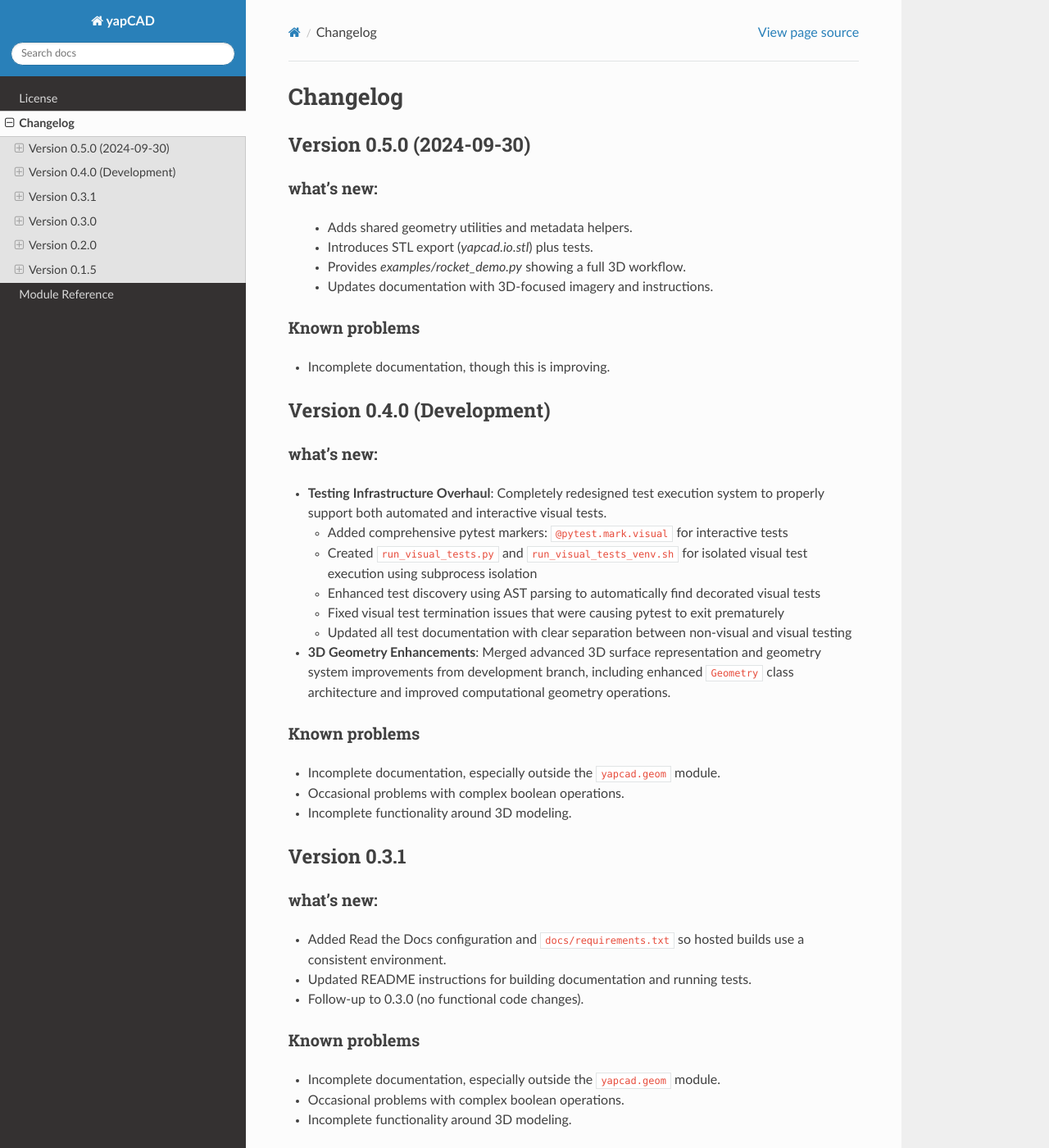
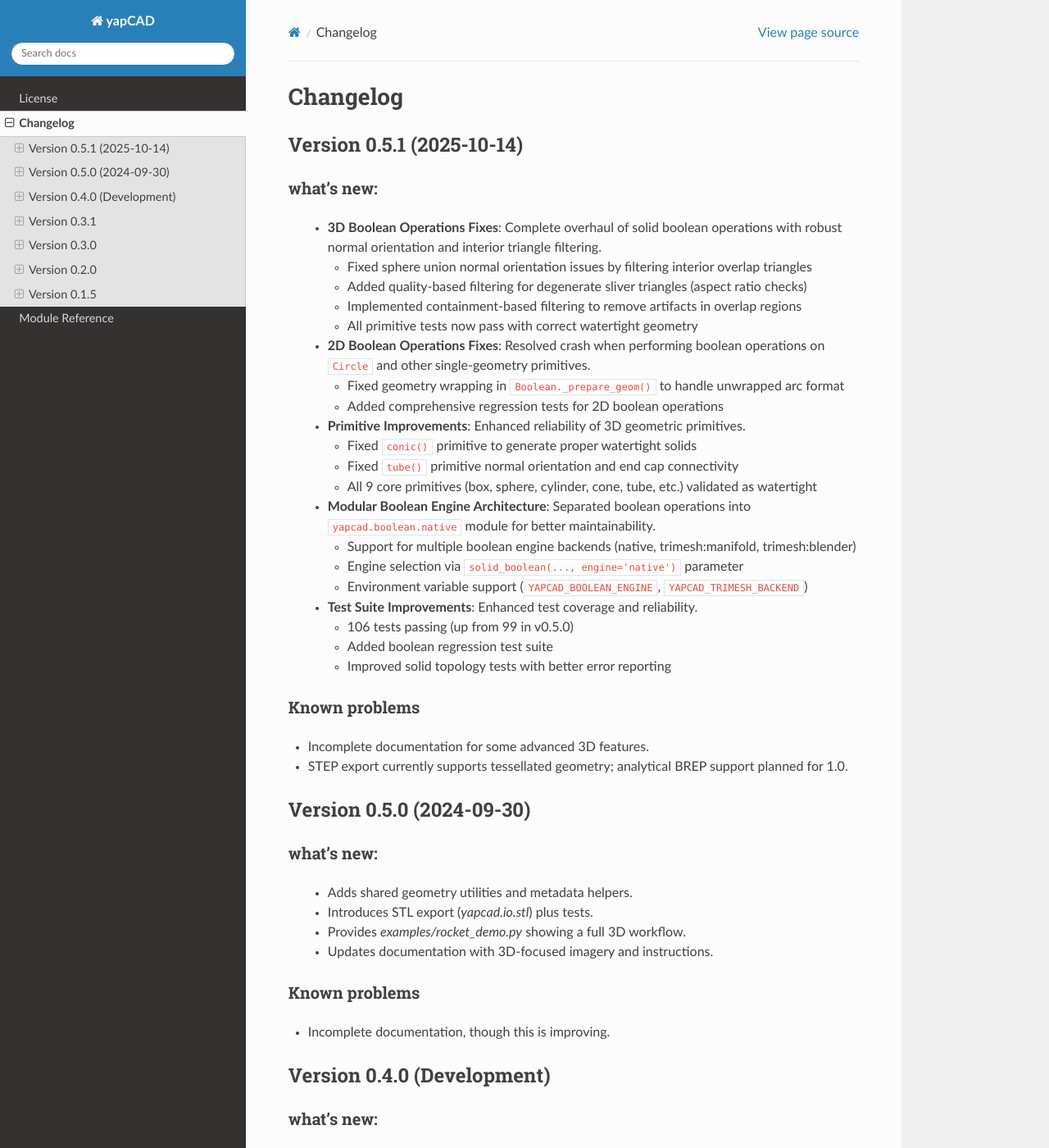
Before and after one commit to rdevaul/yapCAD, a Sphinx documentation site: the page built from docs/changelog.rst, in a window 1280 px wide and 1400 px high. Shown: the whole window at 82% size. Built offline with Sphinx 7.4.7 and the Read the Docs theme 3.1.0, drawn with Linux system fonts in a browser that asks for light colours.

Commit message:
Prepare v0.5.1 release
  - Update documentation for 3D boolean improvements
  - Add comprehensive release notes
  - Update roadmap with completed work

```diff
--- a/CHANGELOG.rst
+++ b/CHANGELOG.rst
@@ -1,6 +1,51 @@
 =========
 Changelog
 =========
+
+Version 0.5.1 (2025-10-14)
+==========================
+
+what's new:
+-----------
+
+  - **3D Boolean Operations Fixes**: Complete overhaul of solid boolean operations
+    with robust normal orientation and interior triangle filtering.
+
+    - Fixed sphere union normal orientation issues by filtering interior overlap triangles
+    - Added quality-based filtering for degenerate sliver triangles (aspect ratio checks)
+    - Implemented containment-based filtering to remove artifacts in overlap regions
+    - All primitive tests now pass with correct watertight geometry
+
+  - **2D Boolean Operations Fixes**: Resolved crash when performing boolean operations
+    on ``Circle`` and other single-geometry primitives.
+
+    - Fixed geometry wrapping in ``Boolean._prepare_geom()`` to handle unwrapped arc format
+    - Added comprehensive regression tests for 2D boolean operations
+
+  - **Primitive Improvements**: Enhanced reliability of 3D geometric primitives.
+
+    - Fixed ``conic()`` primitive to generate proper watertight solids
+    - Fixed ``tube()`` primitive normal orientation and end cap connectivity
+    - All 9 core primitives (box, sphere, cylinder, cone, tube, etc.) validated as watertight
+
+  - **Modular Boolean Engine Architecture**: Separated boolean operations into
+    ``yapcad.boolean.native`` module for better maintainability.
+
+    - Support for multiple boolean engine backends (native, trimesh:manifold, trimesh:blender)
+    - Engine selection via ``solid_boolean(..., engine='native')`` parameter
+    - Environment variable support (``YAPCAD_BOOLEAN_ENGINE``, ``YAPCAD_TRIMESH_BACKEND``)
+
+  - **Test Suite Improvements**: Enhanced test coverage and reliability.
+
+    - 106 tests passing (up from 99 in v0.5.0)
+    - Added boolean regression test suite
+    - Improved solid topology tests with better error reporting
+
+Known problems
+--------------
+
+- Incomplete documentation for some advanced 3D features.
+- STEP export currently supports tessellated geometry; analytical BREP support planned for 1.0.
 
 Version 0.5.0 (2024-09-30)
 ==========================
```
Also changed, not shown: README.md (+18 -10 lines), README.rst (+20 -11 lines), docs/index.rst (+12 -11 lines), docs/solid_boolean_roadmap.md (+66 -17 lines), 1 other file.
